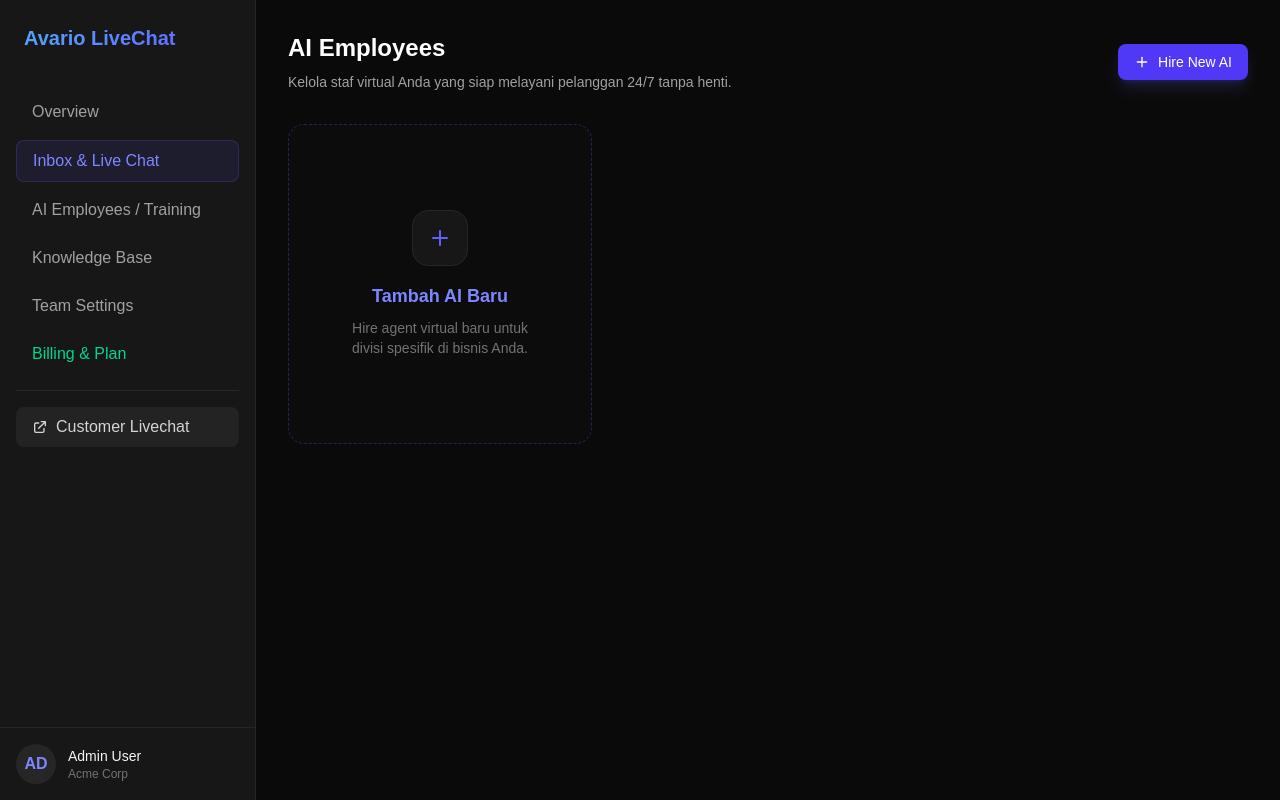
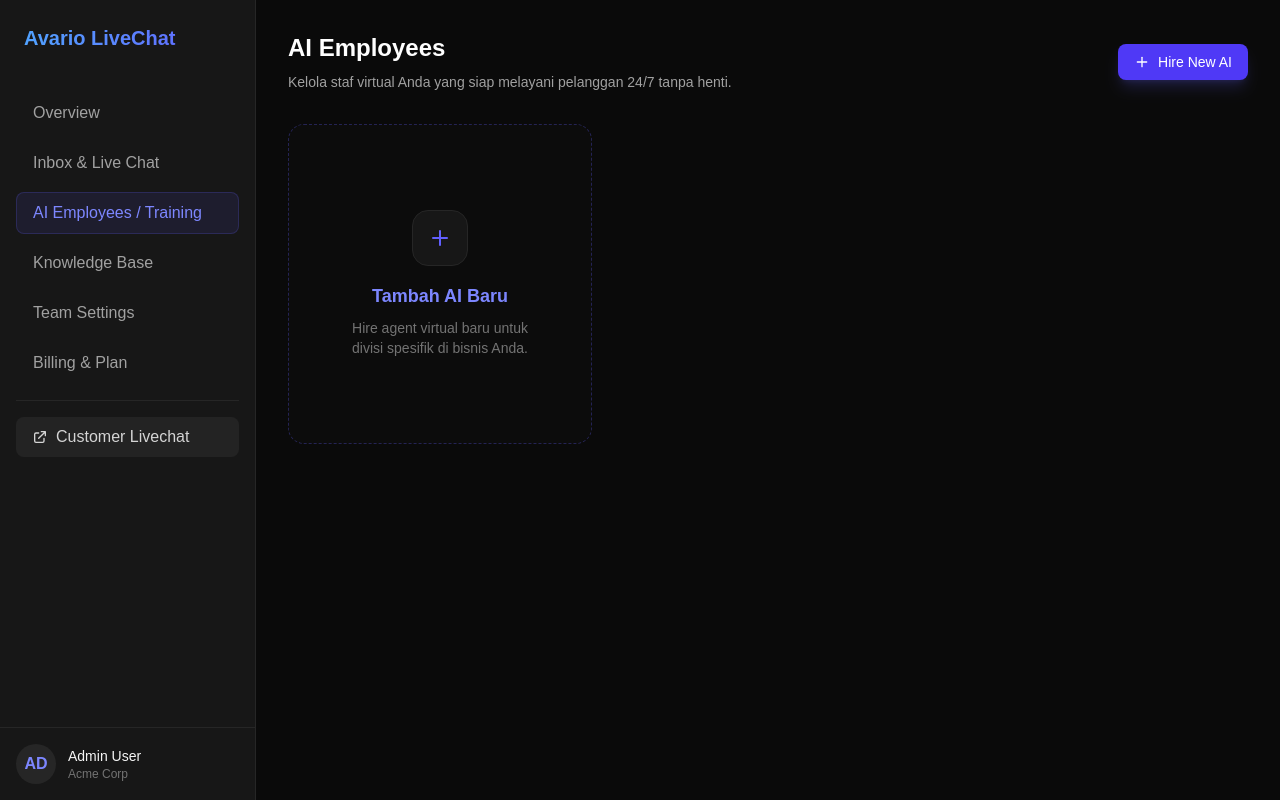
Before and after one commit to avarioGH/livechat, a Next.js app in the folder frontend/: page /dashboard/ai in a window 1280 px wide. Built offline with nearby package versions, Linux system fonts and the light colour scheme.

Commit message:
Update DashboardLayout sidebar with dynamic active states and all tool links

```diff
--- a/frontend/src/app/dashboard/layout.tsx
+++ b/frontend/src/app/dashboard/layout.tsx
@@ -1,7 +1,21 @@
+"use client";
+
 import Link from 'next/link';
+import { usePathname } from 'next/navigation';
 import { ReactNode } from 'react';
 
 export default function DashboardLayout({ children }: { children: ReactNode }) {
+  const pathname = usePathname();
+
+  const navItems = [
+    { name: 'Overview', href: '/dashboard' },
+    { name: 'Inbox & Live Chat', href: '/dashboard/inbox' },
+    { name: 'AI Employees / Training', href: '/dashboard/ai' },
+    { name: 'Knowledge Base', href: '/dashboard/knowledge-base' },
+    { name: 'Team Settings', href: '/dashboard/team' },
+    { name: 'Billing & Plan', href: '/dashboard/billing' },
+  ];
+
   return (
     <div className="flex h-screen bg-neutral-950 text-neutral-100">
       {/* Sidebar */}
@@ -13,26 +27,26 @@ export default function DashboardLayout({ children }: { children: ReactNode }) {
         </div>
 
         <nav className="flex-1 px-4 space-y-2 mt-4">
-          <Link href="/dashboard" className="block px-4 py-2 rounded-lg hover:bg-neutral-800 transition-colors text-neutral-400 hover:text-white">
-            Overview
-          </Link>
-          <Link href="/dashboard/inbox" className="block px-4 py-2 rounded-lg bg-indigo-500/10 text-indigo-400 border border-indigo-500/20 transition-colors">
-            Inbox & Live Chat
-          </Link>
-          <Link href="/dashboard/ai" className="block px-4 py-2 rounded-lg hover:bg-neutral-800 transition-colors text-neutral-400 hover:text-white">
-            AI Employees / Training
-          </Link>
-          <Link href="/dashboard/knowledge-base" className="block px-4 py-2 rounded-lg hover:bg-neutral-800 transition-colors text-neutral-400 hover:text-white">
-            Knowledge Base
-          </Link>
-          <Link href="/dashboard/team" className="block px-4 py-2 rounded-lg hover:bg-neutral-800 transition-colors text-neutral-400 hover:text-white">
-            Team Settings
-          </Link>
-          <Link href="/dashboard/billing" className="block px-4 py-2 rounded-lg hover:bg-neutral-800 transition-colors text-emerald-400 hover:text-emerald-300">
-            Billing & Plan
-          </Link>
+          {navItems.map((item) => {
+            const isActive = pathname === item.href;
+            return (
+              <Link
+                key={item.href}
+                href={item.href}
+                className={`block px-4 py-2 rounded-lg transition-colors ${
+                  isActive
+                    ? 'bg-indigo-500/10 text-indigo-400 border border-indigo-500/20'
+                    : 'hover:bg-neutral-800 text-neutral-400 hover:text-white border border-transparent'
+                }`}
+              >
+                {item.name}
+              </Link>
+            );
+          })}
+
           <div className="pt-4 mt-4 border-t border-neutral-800">
-            <Link href="/widget" target="_blank" className="flex items-center gap-2 px-4 py-2 rounded-lg bg-white/5 hover:bg-white/10 transition-colors text-neutral-300 hover:text-white">
+            {/* The widget preview URL uses a dummy siteId for now */}
+            <Link href="/widget/demo-site-id" target="_blank" className="flex items-center gap-2 px-4 py-2 rounded-lg bg-white/5 hover:bg-white/10 transition-colors text-neutral-300 hover:text-white">
               <svg className="w-4 h-4" fill="none" stroke="currentColor" viewBox="0 0 24 24"><path strokeLinecap="round" strokeLinejoin="round" strokeWidth="2" d="M10 6H6a2 2 0 00-2 2v10a2 2 0 002 2h10a2 2 0 002-2v-4M14 4h6m0 0v6m0-6L10 14"></path></svg>
               Customer Livechat
             </Link>
```
